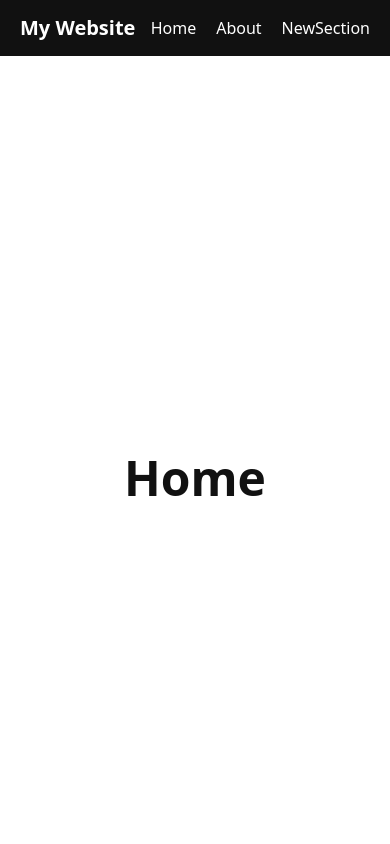
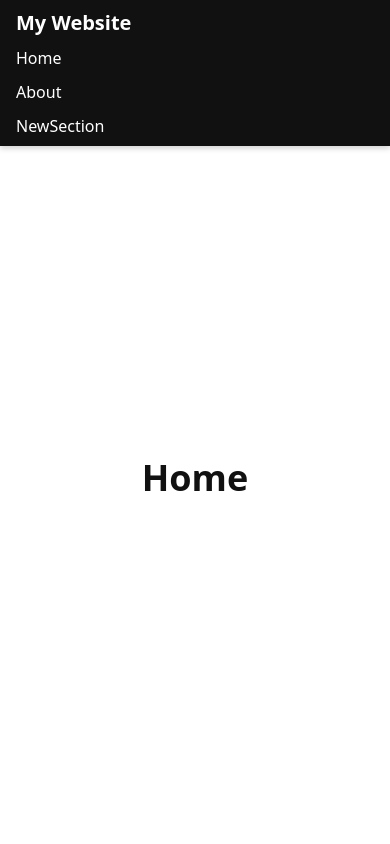
Before and after one commit to clache0/website-template, a React (Vite) app: page / in a window 390 px wide. Shown: the top 844 px of the page. Built offline with nearby package versions, Linux system fonts and the light colour scheme.

Commit message:
responsive css mobile

```diff
--- a/src/styles/components/navbar.css
+++ b/src/styles/components/navbar.css
@@ -12,9 +12,10 @@
   padding: 0 20px;
   background-color: #111;
   z-index: 1000;
+  box-shadow: 0 2px 6px rgba(0,0,0,0.2);
 }
 
-/* Title on the left */
+/* Title */
 .navbar-title {
   color: white;
   font-weight: bold;
@@ -24,10 +25,10 @@
 /* Links container */
 .navbar-links {
   display: flex;
-  gap: 20px; /* spacing between anchors */
+  gap: 20px; /* spacing between links */
 }
 
-/* Individual link styles */
+/* Links */
 .navbar a {
   color: #fff;
   text-decoration: none;
@@ -37,3 +38,24 @@
 .navbar a:hover {
   text-decoration: underline;
 }
+
+/* Responsive navbar for mobile */
+@media (max-width: 600px) {
+  .navbar {
+    flex-direction: column;
+    align-items: flex-start;
+    height: auto;
+    padding: 0.5rem 1rem;
+  }
+
+  .navbar-links {
+    flex-direction: column;
+    gap: 10px;
+    width: 100%;
+    margin-top: 0.5rem;
+  }
+
+  .navbar a {
+    font-size: 1rem;
+  }
+}
--- a/src/styles/global.css
+++ b/src/styles/global.css
@@ -1,8 +1,10 @@
-/* Global reset & defaults */
+/* Reset & normalize styles */
 *,
 *::before,
 *::after {
   box-sizing: border-box;
+  margin: 0;
+  padding: 0;
 }
 
 html {
@@ -10,9 +12,14 @@ html {
 }
 
 body {
-  margin: 0;
   font-family: system-ui, -apple-system, BlinkMacSystemFont, sans-serif;
   line-height: 1.5;
   color: #111;
   background-color: #fff;
 }
+
+/* Ensure viewport scales properly on mobile */
+meta[name="viewport"] {
+  width: device-width;
+  initial-scale: 1.0;
+}
--- a/src/styles/sections.css
+++ b/src/styles/sections.css
@@ -1,13 +1,20 @@
-/* Offset content for fixed navbar */
 main {
-  margin-top: 56px;
+  margin-top: 56px; /* offset for fixed navbar */
 }
 
-/* Generic full-screen section */
 .section {
-  min-height: 100vh;
+  min-height: 100vh; /* full viewport height */
   display: flex;
   align-items: center;
   justify-content: center;
   font-size: 2rem;
+  padding: 1rem; /* spacing on smaller screens */
 }
+
+/* Responsive text size for small devices */
+@media (max-width: 600px) {
+  .section {
+    font-size: 1.5rem;
+    padding: 1rem;
+  }
+}
```
